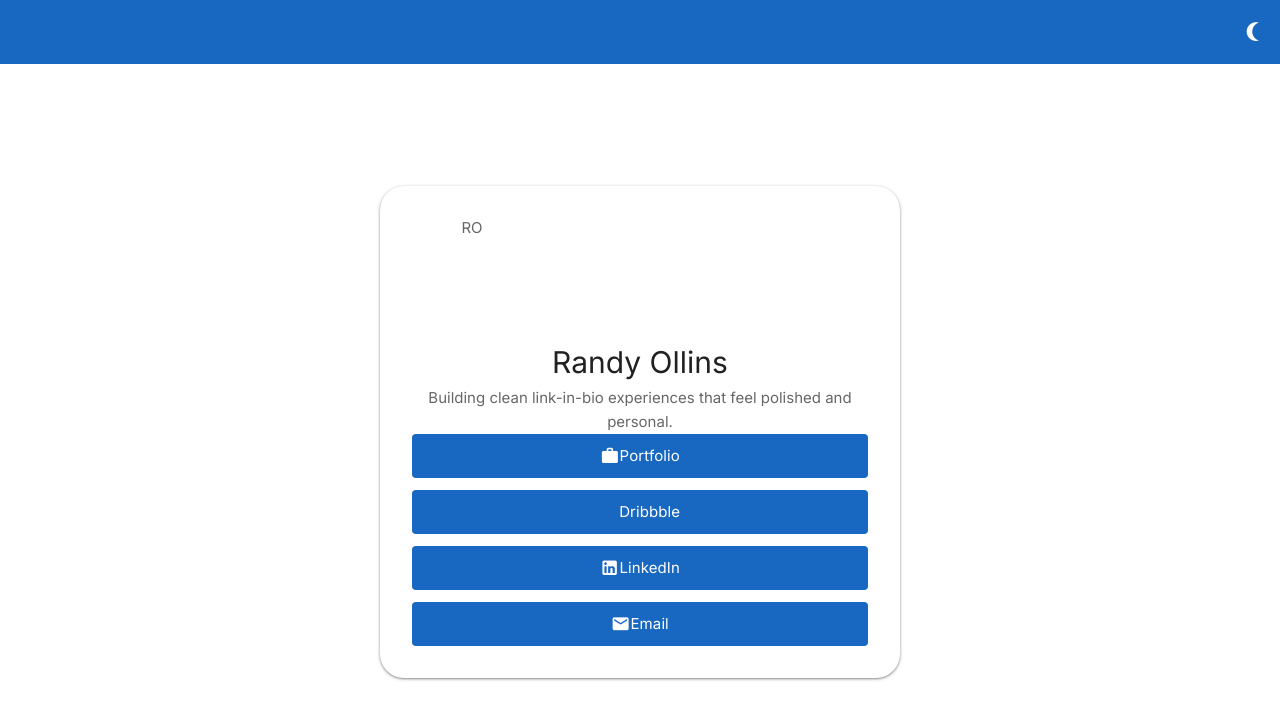
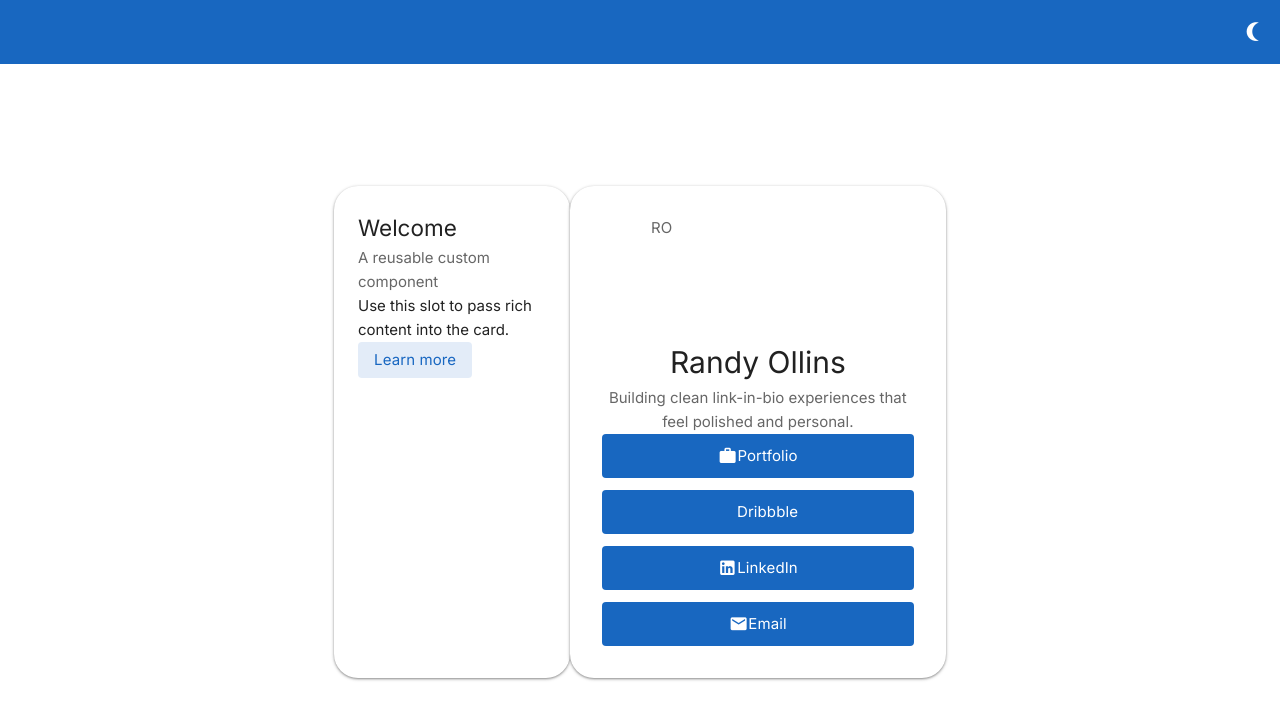
Before and after one commit to reggie-business/round-200-vue, a Vue app: page / in a window 1280 px wide. Shown: the top 720 px of the page. Built offline with nearby package versions, Linux system fonts and the light colour scheme.

Commit message:
Add custom MyCustomCard component with action button

```diff
--- a/src/components/LinkButton.vue
+++ b/src/components/LinkButton.vue
@@ -18,8 +18,10 @@ const isMailto = (url: string) => url.startsWith('mailto:')
     class="text-none"
     variant="flat"
     color="primary"
-    :prepend-icon="icon"
   >
+    <template #prepend>
+      <v-icon :icon="icon" class="me-2"></v-icon>
+    </template>
     {{ label }}
   </v-btn>
 </template>
--- /dev/null
+++ b/src/components/MyCustomCard.vue
@@ -0,0 +1,38 @@
+<script setup lang="ts">
+const props = defineProps<{
+  title: string
+  subtitle?: string
+  buttonLabel?: string
+}>()
+
+const emit = defineEmits<{
+  (e: 'action'): void
+}>()
+</script>
+
+<template>
+  <v-card class="pa-6 rounded-xl mb-6" style="max-width: 520px;">
+    <div class="mb-4">
+      <h2 class="text-h5 font-weight-bold mb-2">{{ props.title }}</h2>
+      <p class="text-body1 text-medium-emphasis" v-if="props.subtitle">{{ props.subtitle }}</p>
+    </div>
+    <div class="text-body2">
+      <slot />
+    </div>
+    <v-btn
+      v-if="props.buttonLabel"
+      class="mt-4"
+      color="primary"
+      variant="tonal"
+      @click="emit('action')"
+    >
+      {{ props.buttonLabel }}
+    </v-btn>
+  </v-card>
+</template>
+
+<style scoped>
+.text-body2 {
+  line-height: 1.6;
+}
+</style>
--- a/src/views/HomeView.vue
+++ b/src/views/HomeView.vue
@@ -1,5 +1,6 @@
 <script setup lang="ts">
 import LinkButton from '@/components/LinkButton.vue'
+import MyCustomCard from '@/components/MyCustomCard.vue'
 
 const links = [
   {
@@ -23,12 +24,25 @@ const links = [
     icon: 'mdi-email',
   },
 ]
+
+const handleCardAction = () => {
+  window.alert('Custom card action triggered!')
+}
 </script>
 
 <template>
   <v-container fluid class="d-flex align-center justify-center px-4 py-8">
     <v-row justify="center" align="center" class="w-100">
       <v-col cols="12" sm="11" md="10" lg="6" class="d-flex justify-center">
+        <MyCustomCard
+          title="Welcome"
+          subtitle="A reusable custom component"
+          buttonLabel="Learn more"
+          @action="handleCardAction"
+        >
+          <p>Use this slot to pass rich content into the card.</p>
+        </MyCustomCard>
+
         <v-card class="pa-8 rounded-xl w-100" style="max-width: 520px;">
           <!-- Profile Section -->
           <div class="text-center mb-8">
```
Also changed, not shown: 1 other file (tests, documents, lock files or other folders).
